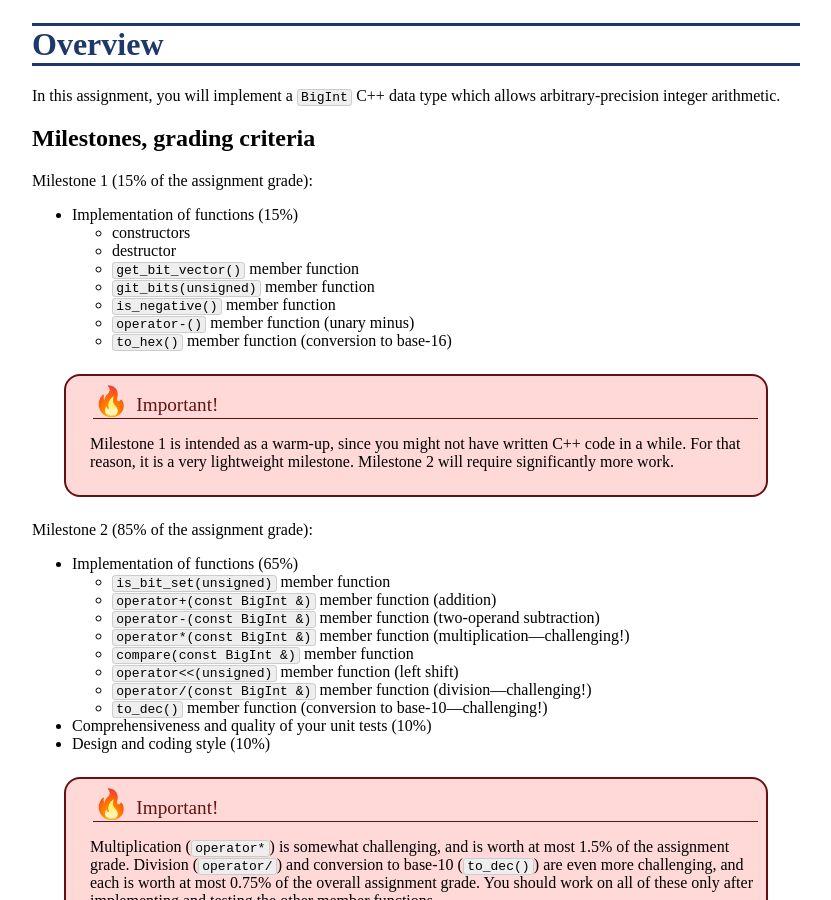
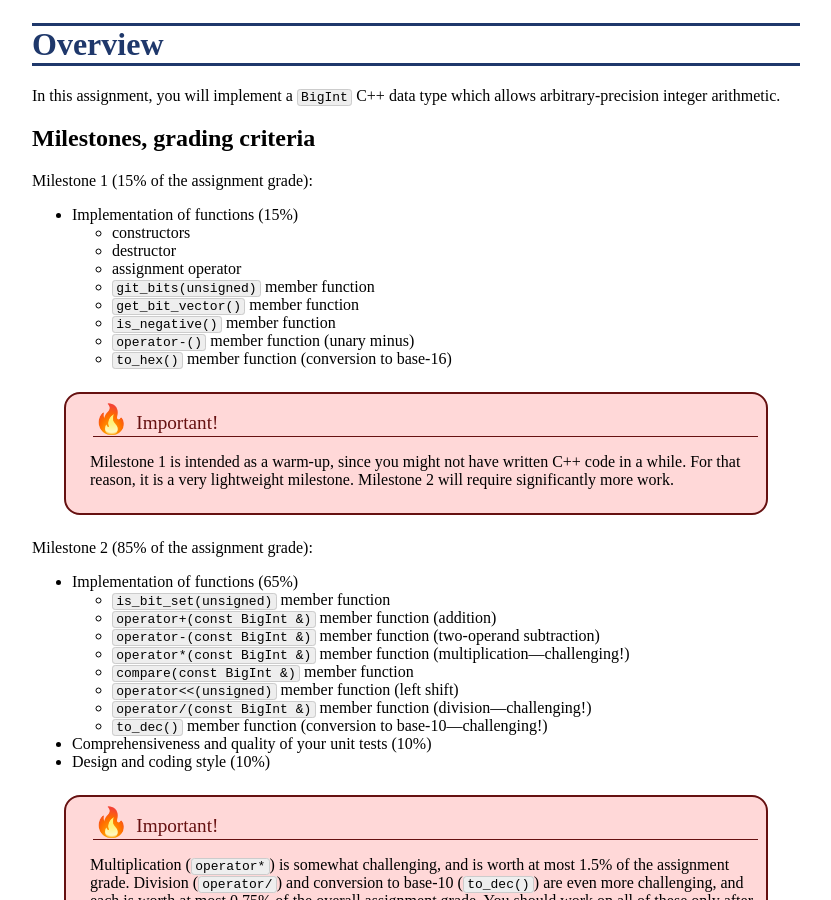
Before and after one commit to jhucsf/fall2024, a Jekyll site: the page built from assign/assign01.md, in a window 1280 px wide and 900 px high, scrolled down 335 px. Shown: the whole window, without its empty margins (224-1055 px from the left). Built offline with Jekyll 4.4.1, drawn with Linux system fonts in a browser that asks for light colours; formulas are drawn with MathJax 3.

```diff
--- a/assign/assign01.md
+++ b/assign/assign01.md
@@ -21,8 +21,9 @@
 * Implementation of functions (15%)
   - constructors
   - destructor
+  - assignment operator
+  - `git_bits(unsigned)` member function
   - `get_bit_vector()` member function
-  - `git_bits(unsigned)` member function
   - `is_negative()` member function
   - `operator-()` member function (unary minus)
   - `to_hex()` member function (conversion to base-16)
```
Also changed, not shown: 1 other file.
